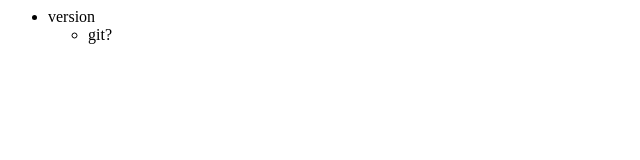
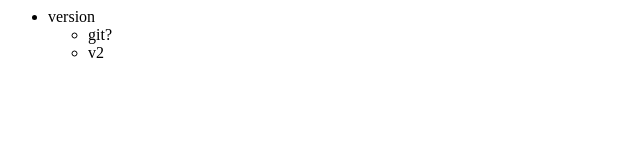
Before and after one commit to yjs620/testRepo, a website: page index2.html in a window 1280 px wide. Shown: the full height of the page, 0-640 px from the left. Drawn offline with Linux system fonts and the light colour scheme.

Commit message:
버전추가

```diff
--- a/index2.html
+++ b/index2.html
@@ -5,6 +5,7 @@
 <li>version</li>
 <ul>
 <li>git?</li>
+<li>v2</li>
 <ul>
 </ul>
 <table>
```
